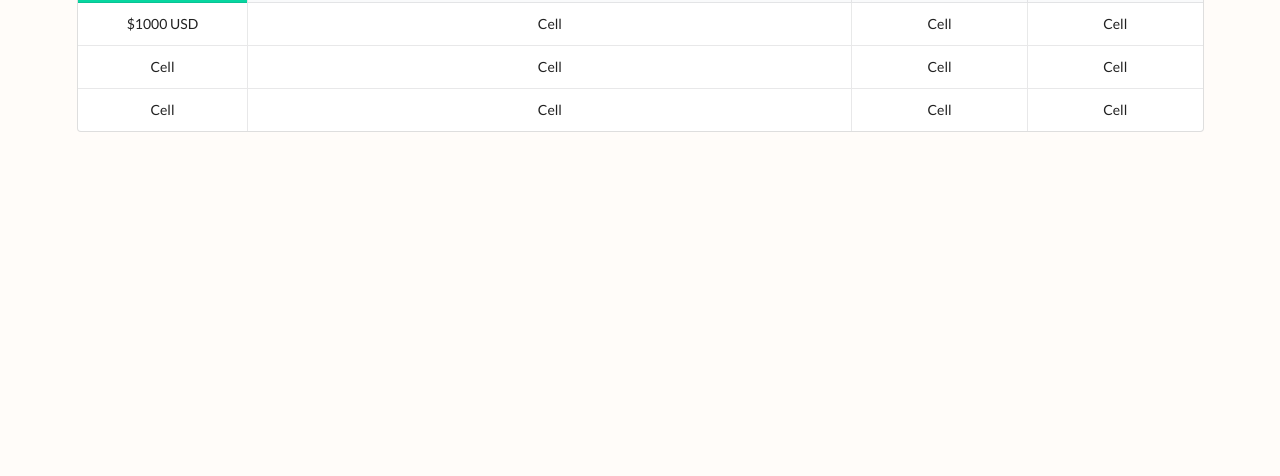
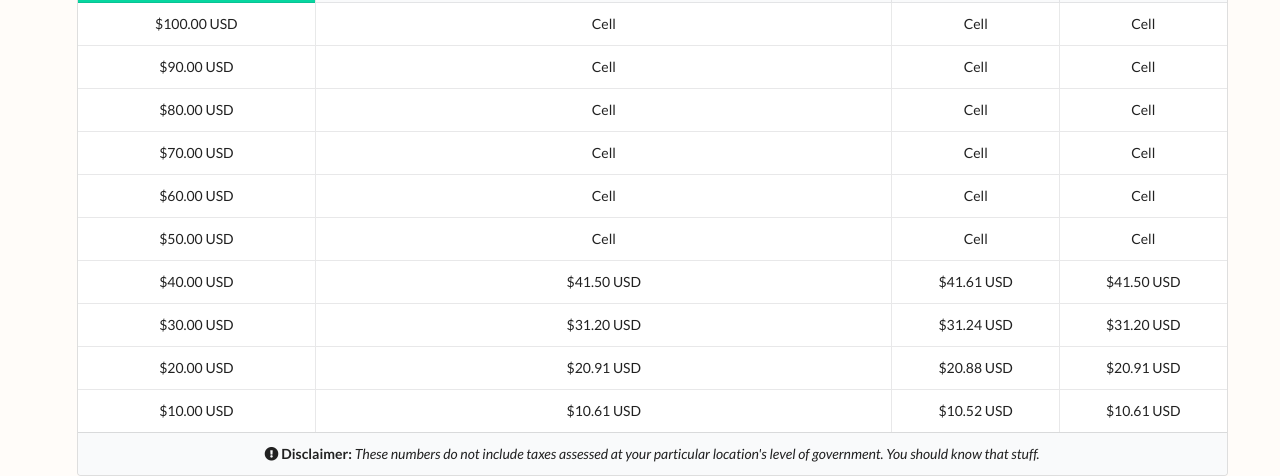
Before and after one commit to david-gagne/WhatDoICharge, a plain HTML site: page index.html in a window 1280 px wide. Shown: the part 532-1008 px from the top of the page. Before the commit the page ends 800 px from the top, so only its background shows below. Drawn offline with nearby package versions, Linux system fonts and the light colour scheme.

Commit message:
Added in numbers for pre-calculated price table, didn't finish to 00 USD.

```diff
--- a/index.html
+++ b/index.html
@@ -55,7 +55,10 @@
       <table class="ui celled table">
         <thead>
           <tr>
-            <th>Target Revenue</th>
+            <th style="font-size: large; color: #FFFCF9">
+              Target Revenue
+              <i class="fas fa-question-circle"></i>
+            </th>
             <th>
               <img src="https://www.paypalobjects.com/webstatic/en_US/i/buttons/PP_logo_h_100x26.png" alt="PayPal Logo">
             </th>
@@ -69,28 +72,80 @@
         </thead>
         <tbody>
           <tr>
-            <td>
-              $1000 USD
-            </td>
-            <td>Cell</td>
-            <td>Cell</td>
-            <td>Cell</td>
+            <td>$100.00 USD</td> <!-- Target Revenue Column -->
+            <td>Cell</td> <!-- PayPal Column -->
+            <td>Cell</td> <!-- Square Column -->
+            <td>Cell</td> <!-- Stripe Column -->
           </tr>
           <tr>
-            <td>Cell</td>
-            <td>Cell</td>
-            <td>Cell</td>
-            <td>Cell</td>
+            <td>$90.00 USD</td> <!-- Target Revenue Column -->
+            <td>Cell</td> <!-- PayPal Column -->
+            <td>Cell</td> <!-- Square Column -->
+            <td>Cell</td> <!-- Stripe Column -->
           </tr>
           <tr>
-            <td>Cell</td>
-            <td>Cell</td>
-            <td>Cell</td>
-            <td>Cell</td>
+            <td>$80.00 USD</td> <!-- Target Revenue Column -->
+            <td>Cell</td> <!-- PayPal Column -->
+            <td>Cell</td> <!-- Square Column -->
+            <td>Cell</td> <!-- Stripe Column -->
+          </tr>
+          <tr>
+            <td>$70.00 USD</td> <!-- Target Revenue Column -->
+            <td>Cell</td> <!-- PayPal Column -->
+            <td>Cell</td> <!-- Square Column -->
+            <td>Cell</td> <!-- Stripe Column -->
+          </tr>
+          <tr>
+            <td>$60.00 USD</td> <!-- Target Revenue Column -->
+            <td>Cell</td> <!-- PayPal Column -->
+            <td>Cell</td> <!-- Square Column -->
+            <td>Cell</td> <!-- Stripe Column -->
+          </tr>
+          <tr>
+            <td>$50.00 USD</td> <!-- Target Revenue Column -->
+            <td>Cell</td> <!-- PayPal Column -->
+            <td>Cell</td> <!-- Square Column -->
+            <td>Cell</td> <!-- Stripe Column -->
+          </tr>
+          <tr>
+            <td>$40.00 USD</td> <!-- Target Revenue Column -->
+            <td>$41.50 USD</td> <!-- PayPal Column -->
+            <td>$41.61 USD</td> <!-- Square Column -->
+            <td>$41.50 USD</td> <!-- Stripe Column -->
+          </tr>
+          <tr>
+            <td>$30.00 USD</td> <!-- Target Revenue Column -->
+            <td>$31.20 USD</td> <!-- PayPal Column -->
+            <td>$31.24 USD</td> <!-- Square Column -->
+            <td>$31.20 USD</td> <!-- Stripe Column -->
+          </tr>
+          <tr>
+            <td>$20.00 USD</td> <!-- Target Revenue Column -->
+            <td>$20.91 USD</td> <!-- PayPal Column -->
+            <td>$20.88 USD</td> <!-- Square Column -->
+            <td>$20.91 USD</td> <!-- Stripe Column -->
+          </tr>
+          <tr>
+            <td>$10.00 USD</td> <!-- Target Revenue Column -->
+            <td>$10.61 USD</td> <!-- PayPal Column -->
+            <td>$10.52 USD</td> <!-- Square Column -->
+            <td>$10.61 USD</td> <!-- Stripe Column -->
           </tr>
         </tbody>
+        <tfoot>
+          <tr>
+            <th colspan="4">
+              <div class="ui container centered aligned">
+                <p>
+                  <i class="fas fa-exclamation-circle"></i>
+                  <strong>Disclaimer: </strong>
+                  <em>These numbers do not include taxes assessed at your particular location's level of government. You should know that stuff.</em>
+                </p>
+              </div>
+            </th>
+          </tr>
+        </tfoot>
       </table>
-
     </div>
 
 
```
